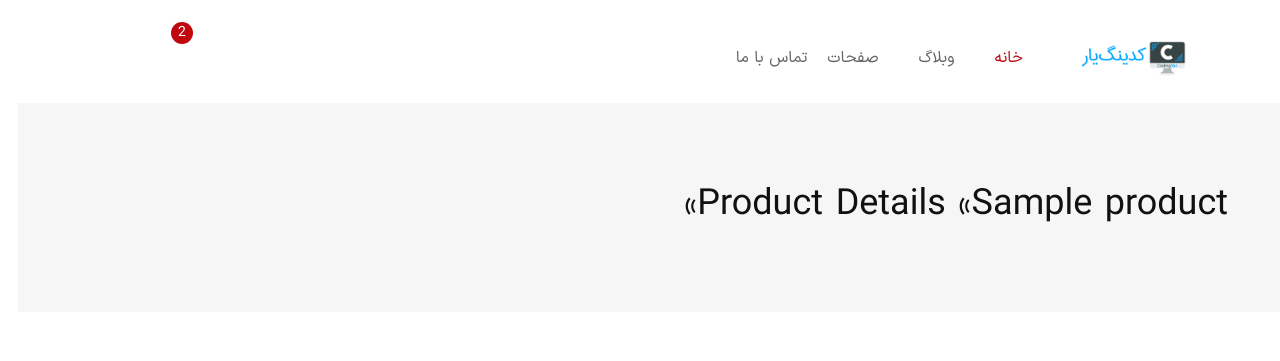
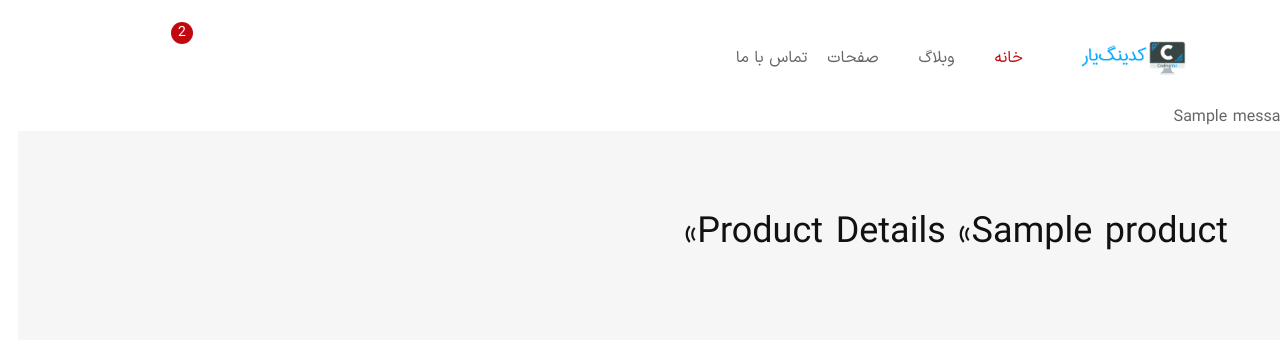
Before and after one commit to mo4wez/online-shop-django, a Django app: page /products/1/ in a window 1280 px wide. Shown: the top 361 px of the page. Run offline with Django 4.2, Linux system fonts and the light colour scheme; tables that the repository leaves empty hold one stand-in row (values such as "Sample post"); one stand-in notice (Sample message) is shown; parts of the project's set-up code (start-up, migrations or seed data) failed here and were passed over; some libraries are stand-ins or nearby versions; some web fonts are replaced.

Commit message:
Add messages to templates (for test)

```diff
--- a/products/urls.py
+++ b/products/urls.py
@@ -1,9 +1,11 @@
 from django.urls import path
 
 from .views import ProductListView, ProductDetailView, CommentCreateView
+from . import views
 
 urlpatterns = [
     path('', ProductListView.as_view(), name='product_list'),
     path('<int:pk>/', ProductDetailView.as_view(), name='product_detail'),
     path('comment/<int:product_id>/', CommentCreateView.as_view(), name='comment_create'),
+    path('hello/', views.messages_view,)
 ]
--- a/products/views.py
+++ b/products/views.py
@@ -1,9 +1,16 @@
 from django.shortcuts import render, get_object_or_404
 from django.views import generic
-from django.urls import reverse
+from django.http import HttpResponse
+from django.contrib import messages
 
 from .models import Product, Comment
 from .forms import CommentForm
+
+
+def messages_view(request):
+    messages.success(request, 'This is a success message!')
+    return render(request, 'products/test_hello.html')
+
 
 class ProductListView(generic.ListView):
     queryset = Product.objects.filter(active=True)
--- a/templates/_base.html
+++ b/templates/_base.html
@@ -116,9 +116,18 @@
     </header>
     <!-- Header End -->
 
-    {% block content %}{% endblock content %}
+    {% if messages %}
+        <ul class="messages">
+            {% for message in messages %}
+            <li{% if message.tags %} class="{{ message.tags }}"{% endif %}>{{ message }}</li>
+            {% endfor %}
+        </ul>
+    {% endif %}
 
-        <!-- ************************* JS Files ************************* -->
+    {% block content %}
+    {% endblock content %}
+
+    <!-- ************************* JS Files ************************* -->
     <!-- jQuery JS -->
     <script src="{% static 'js/vendor.js' %}"></script>
     <!-- Main JS -->
```
Also changed, not shown: products/templates/products/test_hello.html (added, +7 -0 lines).
